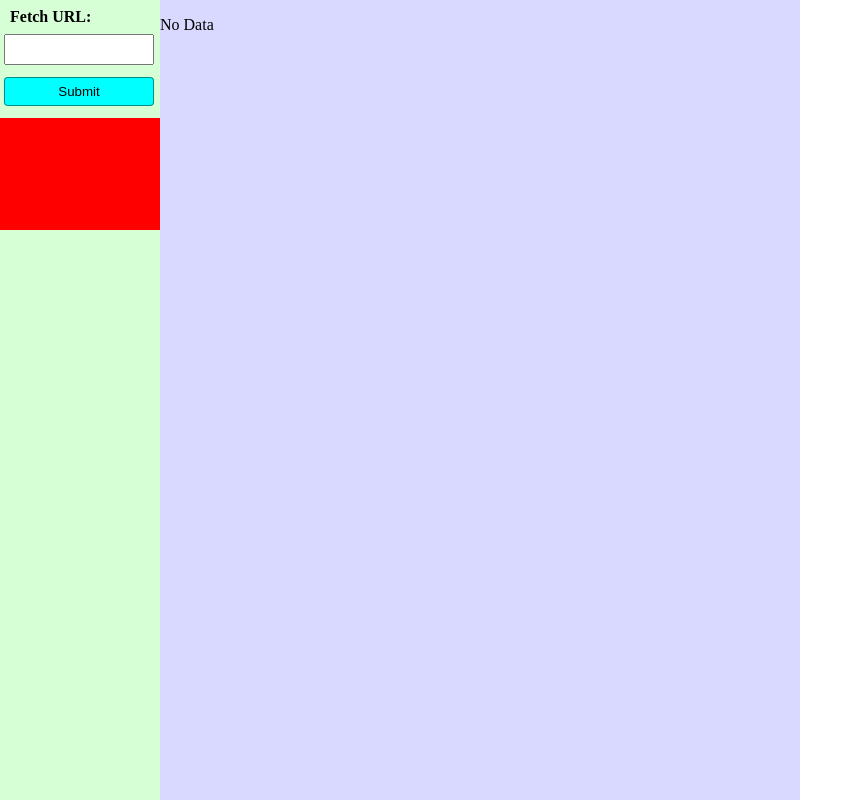
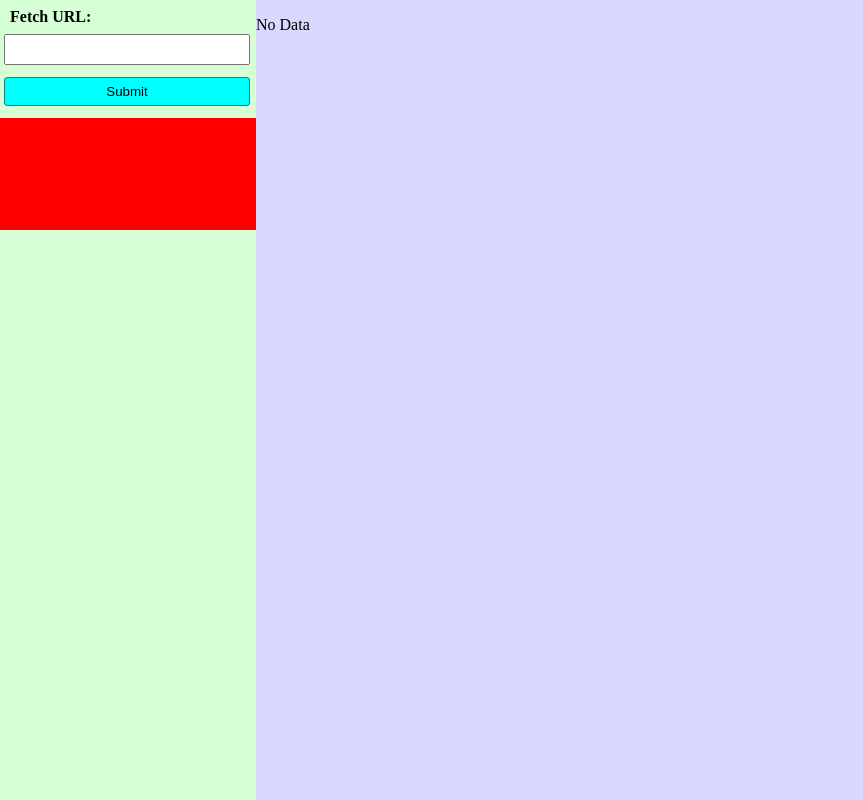
Before and after one commit to warMachineRockssss/SpiderController, a Django app: page /polls/ in a window 1280 px wide. Shown: the whole page, without its empty margins (0-863 px from the left). Run offline with Django 4.2, Linux system fonts and the light colour scheme; data that the repository does not hold is empty.

Commit message:
fix: Bug

```diff
--- a/polls/templates/home.html
+++ b/polls/templates/home.html
@@ -3,7 +3,7 @@
     <title>Spider Controller</title>
     <style type="text/css">
         .outer-main-frame {
-            width: 100vh;
+            width: 100vw;
             height: 100vh;
             display: flex;
         }
```
